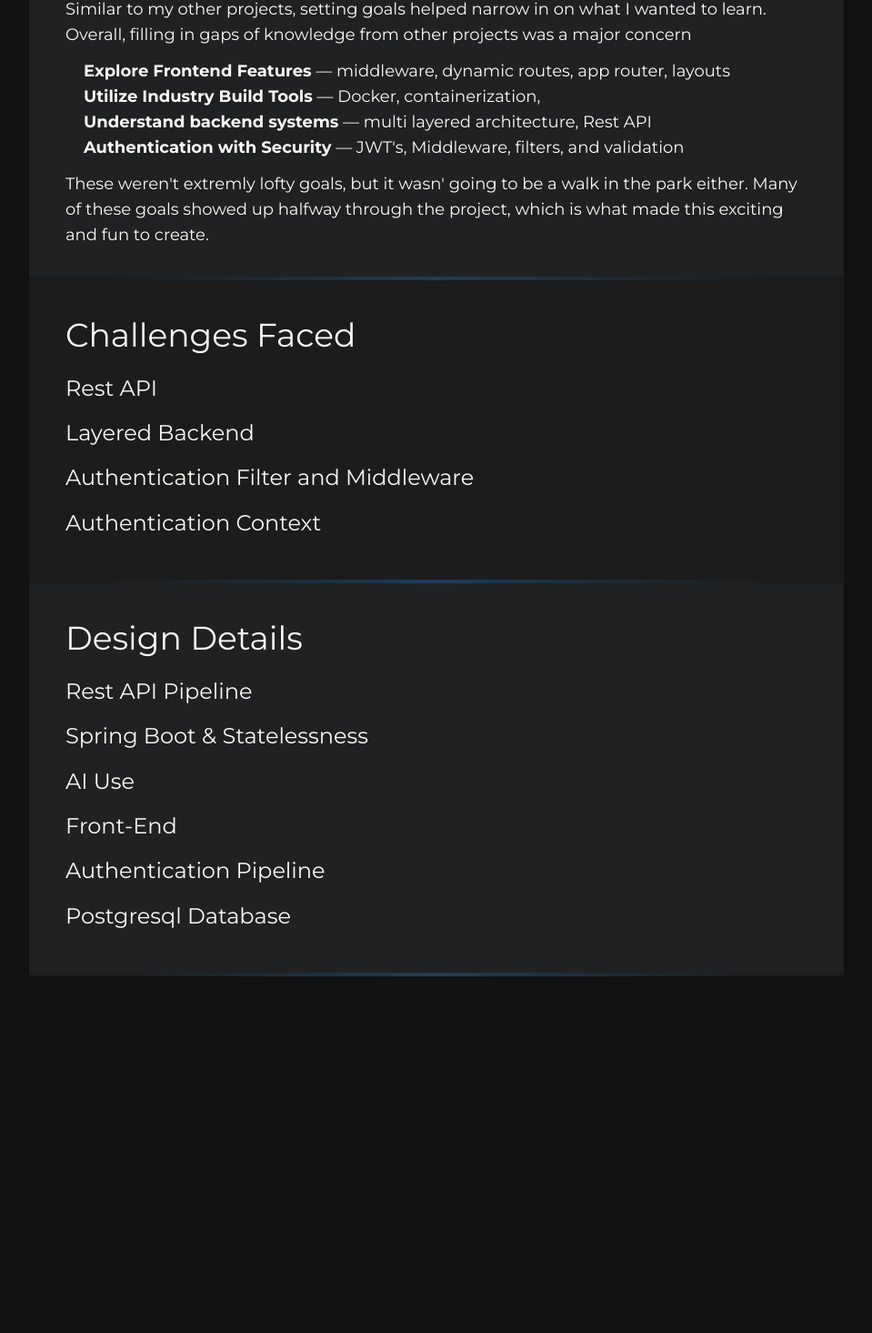
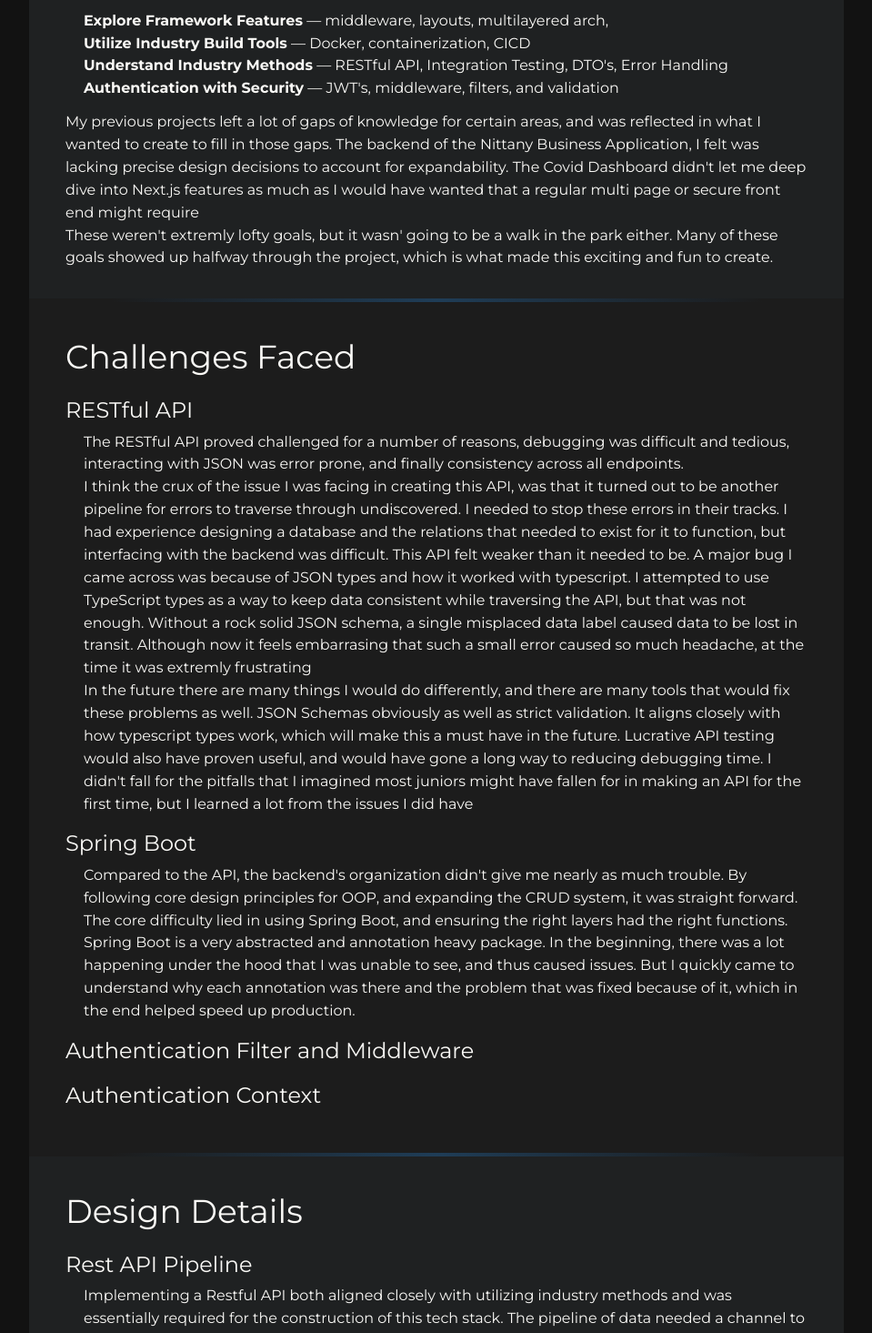
Before and after one commit to ehouse3/ehouse3.github.io, a Next.js app: page /projects/task-manager in a window 1280 px wide. Shown: the part 655-2120 px from the top of the page at 91% size, without its empty margins (160-1119 px from the left). Before the commit the page ends 1776 px from the top, so only its background shows below. Built offline with nearby package versions, Linux system fonts and the light colour scheme; some icons are missing.

Commit message:
Content Addition
Added content to 'challenges' section for 'api' and 'spring boot' sub sections
decreased p element font size

```diff
--- a/app/globals.css
+++ b/app/globals.css
@@ -57,7 +57,7 @@ h6 {
 }
 
 p {
-  font-size: 18px;
+  font-size: 16px;
 }
 li {
   font-size: 20px;
--- a/app/projects/covid-dashboard/page.tsx
+++ b/app/projects/covid-dashboard/page.tsx
@@ -91,6 +91,7 @@ export default function covidDashboard() {
         <div className="mb-3">
           <h4 className="mb-1">Fixing the Dataset and Null Detection</h4>
           <div className="ml-5">
+            {/* Include note about pagination of data */}
             <p>
               The COVID Tracking Project was robust in the type of data{" "}
               <strong>sometimes </strong>collected. Not every state provided
--- a/app/projects/task-manager/page.tsx
+++ b/app/projects/task-manager/page.tsx
@@ -12,10 +12,10 @@ export default function taskManager() {
           the app. This project was a major step up from my previous ones. It
           started as an app focused around organization and managing tasks /
           projects with dates, then quickly diverted because I wanted to
-          experiment with with features of the frameworks and libraries I was
-          using. While I felt comfortable using Next.js, and had experience
-          creating backend systems in the past, I wanted to really utilize the
-          frameworks to their fullest.
+          experiment with features of the frameworks and libraries I was using.
+          While I felt comfortable using Next.js, and had experience creating
+          backend systems in the past, I wanted to really utilize the frameworks
+          to their fullest.
         </p>
       </Section>
 
@@ -25,28 +25,37 @@ export default function taskManager() {
           <p>
             Similar to my other projects, setting goals helped narrow in on what
             I wanted to learn. Overall, filling in gaps of knowledge from other
-            projects was a major concern
+            projects was a major goal I strived for
           </p>
         </div>
         <div className="mb-3 ml-5">
           <p>
-            <strong>Explore Frontend Features</strong> — middleware, dynamic
-            routes, app router, layouts
+            <strong>Explore Framework Features</strong> — middleware, layouts,
+            multilayered arch,
           </p>
           <p>
             <strong>Utilize Industry Build Tools</strong> — Docker,
-            containerization,
+            containerization, CICD
           </p>
           <p>
-            <strong>Understand backend systems</strong> — multi layered
-            architecture, Rest API
+            <strong>Understand Industry Methods</strong> — RESTful API,
+            Integration Testing, DTO&apos;s, Error Handling
           </p>
           <p>
             <strong>Authentication with Security</strong> — JWT&apos;s,
-            Middleware, filters, and validation
+            middleware, filters, and validation
           </p>
         </div>
         <div>
+          <p>
+            My previous projects left a lot of gaps of knowledge for certain
+            areas, and was reflected in what I wanted to create to fill in those
+            gaps. The backend of the Nittany Business Application, I felt was
+            lacking precise design decisions to account for expandability. The
+            Covid Dashboard didn&apos;t let me deep dive into Next.js features
+            as much as I would have wanted that a regular multi page or secure
+            front end might require
+          </p>
           <p>
             These weren&apos;t extremly lofty goals, but it wasn&apos; going to
             be a walk in the park either. Many of these goals showed up halfway
@@ -61,15 +70,56 @@ export default function taskManager() {
           <h2>Challenges Faced</h2>
         </div>
         <div className="mb-3">
-          <h4 className="mb-1">Rest API</h4>
+          <h4 className="mb-1">RESTful API</h4>
           <div className="ml-5">
-            <p></p>
+            <p>
+              The RESTful API proved challenged for a number of reasons,
+              debugging was difficult and tedious, interacting with JSON was
+              error prone, and finally consistency across all endpoints.
+            </p>
+            <p>
+              I think the crux of the issue I was facing in creating this API,
+              was that it turned out to be another pipeline for errors to
+              traverse through undiscovered. I needed to stop these errors in
+              their tracks. I had experience designing a database and the
+              relations that needed to exist for it to function, but interfacing
+              with the backend was difficult. This API felt weaker than it
+              needed to be. A major bug I came across was because of JSON types
+              and how it worked with typescript. I attempted to use TypeScript
+              types as a way to keep data consistent while traversing the API,
+              but that was not enough. Without a rock solid JSON schema, a
+              single misplaced data label caused data to be lost in transit.
+              Although now it feels embarrasing that such a small error caused
+              so much headache, at the time it was extremly frustrating
+            </p>
+            <p>
+              In the future there are many things I would do differently, and
+              there are many tools that would fix these problems as well. JSON
+              Schemas obviously as well as strict validation. It aligns closely
+              with how typescript types work, which will make this a must have
+              in the future. Lucrative API testing would also have proven
+              useful, and would have gone a long way to reducing debugging time.
+              I didn&apos;t fall for the pitfalls that I imagined most juniors
+              might have fallen for in making an API for the first time, but I
+              learned a lot from the issues I did have
+            </p>
           </div>
         </div>
         <div className="mb-3">
-          <h4 className="mb-1">Layered Backend</h4>
+          <h4 className="mb-1">Spring Boot</h4>
           <div className="ml-5">
-            <p></p>
+            <p>
+              Compared to the API, the backend&apos;s organization didn&apos;t
+              give me nearly as much trouble. By following core design
+              principles for OOP, and expanding the CRUD system, it was straight
+              forward. The core difficulty lied in using Spring Boot, and
+              ensuring the right layers had the right functions. Spring Boot is
+              a very abstracted and annotation heavy package. In the beginning,
+              there was a lot happening under the hood that I was unable to see,
+              and thus caused issues. But I quickly came to understand why each
+              annotation was there and the problem that was fixed because of it,
+              which in the end helped speed up production.
+            </p>
           </div>
         </div>
         <div className="mb-3">
@@ -93,7 +143,12 @@ export default function taskManager() {
         <div className="mb-3">
           <h4 className="mb-1">Rest API Pipeline</h4>
           <div className="ml-5">
-            <p></p>
+            <p>
+              Implementing a Restful API both aligned closely with utilizing
+              industry methods and was essentially required for the construction
+              of this tech stack. The pipeline of data needed a channel to
+              travel from the frontend to the backend.
+            </p>
           </div>
         </div>
 
```
